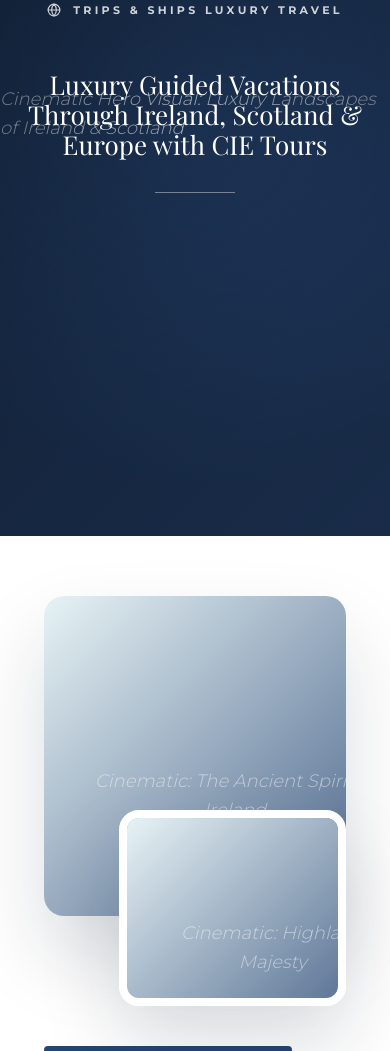
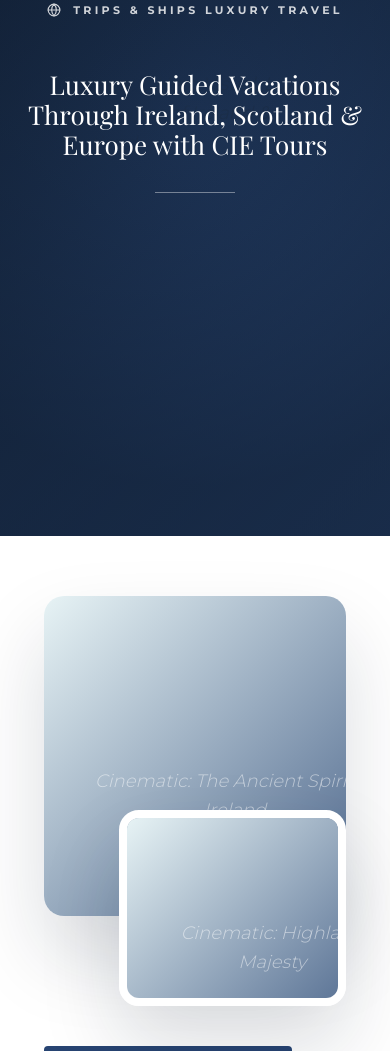
Before and after one commit to kkhakhkhar24-coder/ang-test-task, a React (Vite) app: page / in a window 390 px wide. Shown: the part 308-1359 px from the top of the page. Built offline with nearby package versions, Linux system fonts and the light colour scheme.

Commit message:
update the page

```diff
--- a/src/LuxuryGuidedVacations.css
+++ b/src/LuxuryGuidedVacations.css
@@ -8,17 +8,14 @@
 }
 
 .animate-on-scroll {
-  opacity: 0 !important;
-  transform: translateY(40px) !important;
-  transition:
-    opacity 1.2s cubic-bezier(0.16, 1, 0.3, 1),
-    transform 1.2s cubic-bezier(0.16, 1, 0.3, 1) !important;
-  will-change: transform, opacity;
+  opacity: 1 !important;
+  transform: none !important;
+  transition: none !important;
 }
 
 .animate-on-scroll.visible {
   opacity: 1 !important;
-  transform: translateY(0) !important;
+  transform: none !important;
 }
 
 /* ============================================================
@@ -120,7 +117,7 @@
 .luxguide-inner {
   max-width: 1200px;
   margin: 0 auto;
-  padding: 60px 20px
+  padding: 0 20px;
 }
 
 .luxguide-p {
@@ -589,7 +586,7 @@
 }
 
 .luxguide-placeholder-visual p {
-  font-family: "Playfair Display", serif;
+  font-family: "Montserrat",sans-serif;
   font-style: italic;
   font-size: 14px;
   color: rgba(255, 255, 255, 0.5);
@@ -905,8 +902,8 @@
 }
 
 .animate-on-scroll {
-  animation: fadeInUp 0.8s cubic-bezier(0.16, 1, 0.3, 1) forwards;
-  opacity: 0;
+  opacity: 1 !important;
+  transform: none !important;
 }
 
 /* ============================================================
@@ -1218,7 +1215,7 @@
 
 .luxguide-signature-quote p {
   font-size: 28px;
-  font-family: "Playfair Display", serif;
+  font-family: "Montserrat", sans-serif;
   font-style: italic;
   color: var(--lg-navy) !important;
   line-height: 1.3;
@@ -1272,7 +1269,7 @@
    IRELAND IMMERSION SECTION (PREMIUM REFINEMENT)
    ============================================================ */
 .luxguide-ireland-immersion-section {
-  padding: 100px 0;
+  padding: 60px 20px;
   background: radial-gradient(circle at 70% 30%, #1c2f4a 0%, #0f1c2e 100%);
   position: relative;
   overflow: hidden;
@@ -1348,7 +1345,7 @@
 
 .luxguide-placeholder-overlay p {
   font-size: 14px;
-  color: rgba(255, 255, 255, 0.6);
+  color:var(--lg-bg-dark2);
   font-family: var(--font-display);
   font-style: italic;
   margin: 0;
@@ -1427,7 +1424,7 @@
 }
 
 .luxguide-h2-white {
-  font-size: 52px !important;
+  font-size: 48px !important;
   margin-bottom: 40px;
   line-height: 1.1 !important;
 }
@@ -1757,6 +1754,10 @@
 /* ============================================================
    DESTINATIONS — CARD GRID
    ============================================================ */
+.luxguide-destinations-options-section {
+  padding: 60px 20px;
+}
+
 .luxguide-options-grid-premium {
   display: grid;
   grid-template-columns: repeat(2, 1fr);
@@ -1986,7 +1987,7 @@
 }
 
 .luxguide-alignment-visual-placeholder {
-  width: 100%;
+  width: 90%;
   aspect-ratio: 16 / 9;
   background: var(--lg-bg-soft);
   border-radius: 20px;
@@ -1998,11 +1999,16 @@
   border: 1px solid rgba(39, 68, 114, 0.08);
   position: relative;
   overflow: hidden;
+
 }
 
 /* ============================================================
    COMPARISON TABLE
    ============================================================ */
+.luxguide-comparison-side-section {
+  padding: 60px 20px;
+}
+
 .luxguide-table-wrap {
   overflow-x: auto;
   border-radius: 12px;
@@ -2119,6 +2125,10 @@
 /* ============================================================
    ADVISOR VALUE LAYOUT
    ============================================================ */
+.luxguide-advisor-value-matters-section {
+  padding: 60px 20px;
+}
+
 .luxguide-advisor-layout {
   display: grid;
   grid-template-columns: 1fr 1fr;
@@ -2221,7 +2231,7 @@
    COMMON MISTAKES GRID (DARK)
    ============================================================ */
 .luxguide-common-mistakes-planning-section {
-  padding: 100px 0;
+  padding: 60px 20px;
   background: var(--lg-bg-dark);
   position: relative;
   overflow: hidden;
@@ -2469,7 +2479,7 @@
   .luxguide-trust-premium,
   .luxguide-whatis-premium,
   .luxguide-faq-authority-section {
-    padding: 50px 15px;
+    padding: 60px 20px;
   }
 
   .luxguide-h1 {
@@ -2626,7 +2636,7 @@
   }
 
   .luxguide-section {
-    padding: 80px 20px;
+    padding: 60px 20px;
   }
 
   .luxguide-narrative-layout,
@@ -2722,12 +2732,20 @@
     font-size: 26px !important;
   }
 
+   .luxguide-faq-inner-new h2 {
+    font-size: 24px !important;
+  }
+
   .luxguide-h2,
   .luxguide-h2-white,
   .luxguide-h2-narrative {
     font-size: 24px !important;
   }
 
+  .luxguide-h2-faq{
+    font-size: 24px !important;
+  }
+
   .luxguide-p,
   .luxguide-p-white,
   .luxguide-p-lead {
@@ -2735,7 +2753,7 @@
   }
 
   .luxguide-section {
-    padding: 60px 16px;
+    padding: 60px 20px;
   }
 
   .luxguide-authority-header {
@@ -2795,6 +2813,13 @@
 
   .luxguide-main-visual-placeholder {
     aspect-ratio: 1/1;
+    width: 70%;
+  }
+
+  .luxguide-placeholder-overlay {
+    width: 70%;
+    bottom: -420px;
+    left: 20px;
   }
 
   .luxguide-detail-visual-placeholder {
@@ -2812,6 +2837,7 @@
     width: max-content;
   }
 
+
   .luxguide-h2-white {
     font-size: 32px !important;
     text-align: center;
@@ -2853,6 +2879,10 @@
   .luxguide-alignment-visual-placeholder {
     aspect-ratio: 1/1;
     margin-top: 40px;
+    width: 80%;
+    margin-left: -12px;
+    margin-top: 20px;
+
   }
 
   .luxguide-persona-card {
@@ -2915,7 +2945,10 @@
   }
 
   .luxguide-evolution-item {
-    padding: 16px;
+    padding: 10px;
     font-size: 13px;
-  }
-}
+    gap: 16px;
+    align-items: center;
+    margin-left: -2px;
+  }
+}
--- a/src/LuxuryGuidedVacations.jsx
+++ b/src/LuxuryGuidedVacations.jsx
@@ -34,23 +34,6 @@
     const heroImages = [hero1, hero2, hero3]
 
     useEffect(() => {
-        // Scroll Animation Observer
-        const observerOptions = {
-            threshold: 0.15,
-            rootMargin: '0px 0px -100px 0px'
-        };
-
-        const observer = new IntersectionObserver((entries) => {
-            entries.forEach(entry => {
-                if (entry.isIntersecting) {
-                    entry.target.classList.add('visible');
-                }
-            });
-        }, observerOptions);
-
-        const animatedElements = document.querySelectorAll('.animate-on-scroll');
-        animatedElements.forEach(el => observer.observe(el));
-
         // Hero Interval
         const timer = setInterval(() => {
             setCurrentHero((prev) => (prev + 1) % heroImages.length)
@@ -58,7 +41,6 @@
 
         return () => {
             clearInterval(timer);
-            animatedElements.forEach(el => observer.unobserve(el));
         };
     }, [heroImages.length])
 
@@ -466,12 +448,12 @@
                             <div className="luxguide-visual-stack">
                                 <div className="luxguide-main-visual-placeholder">
                                     <div className="luxguide-placeholder-overlay">
-                                        <p>Cinematic Landscape Placeholder: The Cliffs of Moher at Dusk</p>
+                                        {/* <p>Cinematic Landscape Placeholder: The Cliffs of Moher at Dusk</p> */}
                                     </div>
                                 </div>
                                 <div className="luxguide-detail-visual-placeholder">
                                     <div className="luxguide-placeholder-overlay">
-                                        <p>Detail Placeholder: Irish Village Pub Atmosphere</p>
+                                        {/* <p>Detail Placeholder: Irish Village Pub Atmosphere</p> */}
                                     </div>
                                 </div>
                             </div>
@@ -909,7 +891,7 @@
             <section className="luxguide-faq-authority-section">
                 <div className="luxguide-faq-inner-new">
                     <div style={{ textAlign: 'center' }}>
-                        <h2 className="luxguide-h2">Frequently Asked Questions About CIE Tours &amp; Ireland Vacations</h2>
+                        <h2 className="luxguide-h2-faq">Frequently Asked Questions About CIE Tours &amp; Ireland Vacations</h2>
                         <div className="luxguide-bar luxguide-bar-center"></div>
                     </div>
 
```
